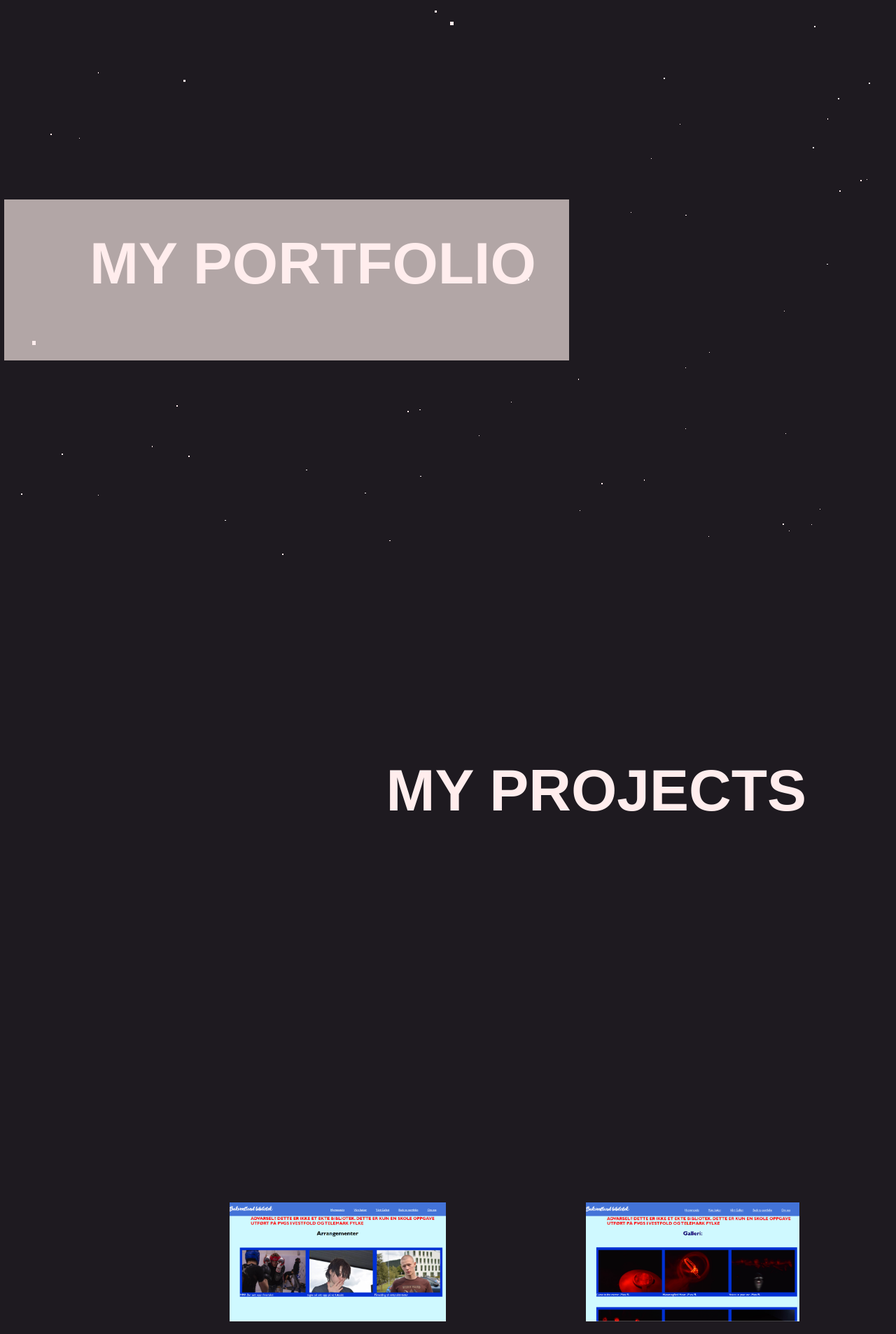
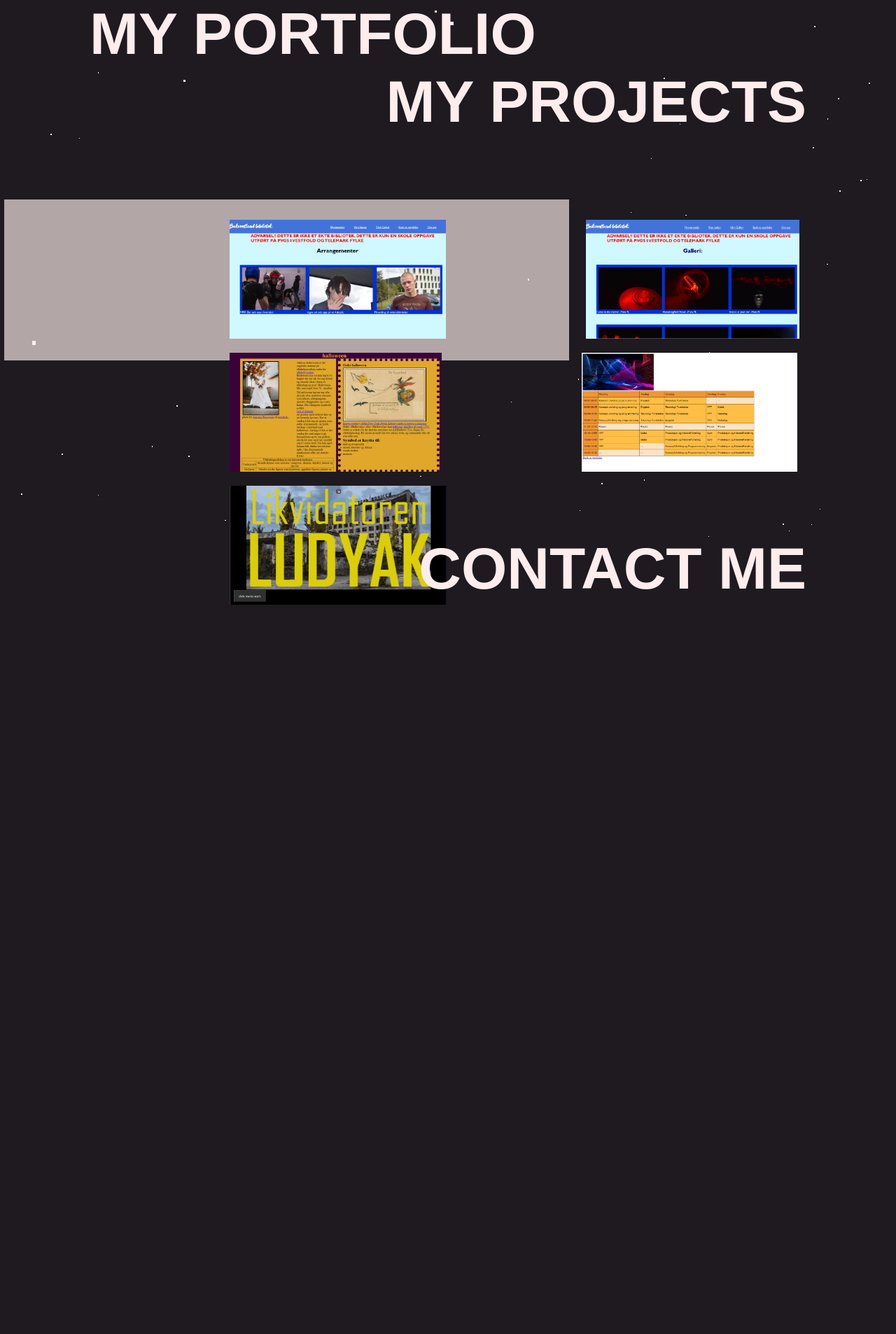
Before and after one commit to Mats-Florell/Portfolio, a PHP site: page / in a window 1280 px wide. Shown: the top 1906 px of the page at 70% size. After the commit the page ends 864 px from the top, so only its background shows below. Run offline with PHP 8.4, Linux system fonts and the light colour scheme.

Commit message:
Update style.css

```diff
--- a/style.css
+++ b/style.css
@@ -21,7 +21,7 @@ html
 {
     display: flex;
     align-items: center;
-    height: 753px;
+    flex-shrink: 0;
     position: relative;
     font-family: 'Cabin', sans-serif;
     color: #ffeded;
@@ -56,5 +56,5 @@ h2{
 
 }
 #ContactSection{
-    margin-top: auto;
+
 }
```
